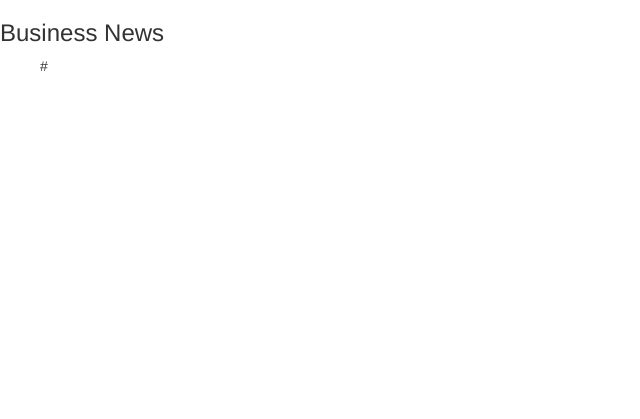
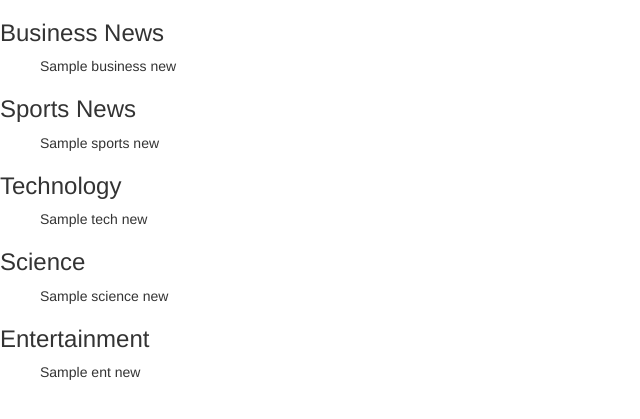
Before and after one commit to Uomar7/news_highlights, a Flask app: template app/templates/index.html in a window 1280 px wide. Shown: the top 419 px of the page, without its empty margins (0-640 px from the left). Run offline with Flask 2, Linux system fonts and the light colour scheme; the template is opened without the code that fills it: most values are stand-ins (such as "Sample title", 1, 10 or a date in 2020); some libraries are stand-ins or nearby versions.

Commit message:
Put a list of sources in the index page

```diff
--- a/app/templates/index.html
+++ b/app/templates/index.html
@@ -15,9 +15,38 @@
     <h3>Business News</h3>
     <ul>
         {% for business_news in business %}
-        <li class='list-unstyled'>{{ business_news.url }}</li>
+        <li class='list-unstyled'>{{ business_news.name }}</li>
         {% endfor %}
     </ul>
 
+    <h3>Sports News</h3>
+    <ul>
+        {% for sports_news in sports %}
+        <li class='list-unstyled'>{{ sports_news.name }}</li>
+        {% endfor %}
+    </ul>
+
+    <h3>Technology</h3>
+    <ul>
+        {% for tech_news in tech %}
+        <li class='list-unstyled'>{{ tech_news.name }}</li>
+        {% endfor %}
+    </ul>
+
+    <h3>Science</h3>
+    <ul>
+        {% for science_news in science %}
+        <li class='list-unstyled'>{{ science_news.name }}</li>
+        {% endfor %}
+    </ul>
+
+    <h3>Entertainment</h3>
+    <ul>
+        {% for ent_news in ent %}
+        <li class='list-unstyled'>{{ ent_news.name }}</li>
+        {% endfor %}
+    </ul>
+
+
 </body>
 </html>
```
Also changed, not shown: app/views.py (+5 -2 lines).
